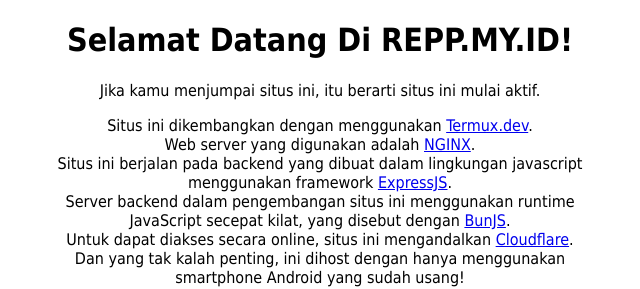
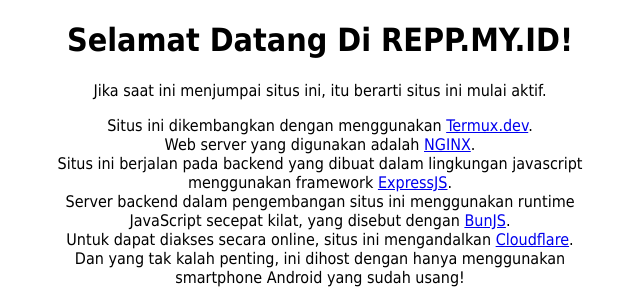
Before and after one commit to rifqirowi33/android-website-project, a website: page public/index.html in a window 1280 px wide. Shown: the top 289 px of the page, 320-960 px from the left. Drawn offline with Linux system fonts and the light colour scheme.

Commit message:
modified from android 0.

```diff
--- a/public/index.html
+++ b/public/index.html
@@ -16,7 +16,7 @@
 </head>
 <body>
     <h1>Selamat Datang Di REPP.MY.ID!</h1>
-    <p>Jika kamu menjumpai situs ini, itu berarti situs ini mulai aktif.</p>
+    <p>Jika saat ini menjumpai situs ini, itu berarti situs ini mulai aktif.</p>
 
     <p>
         Situs ini dikembangkan dengan menggunakan
```
